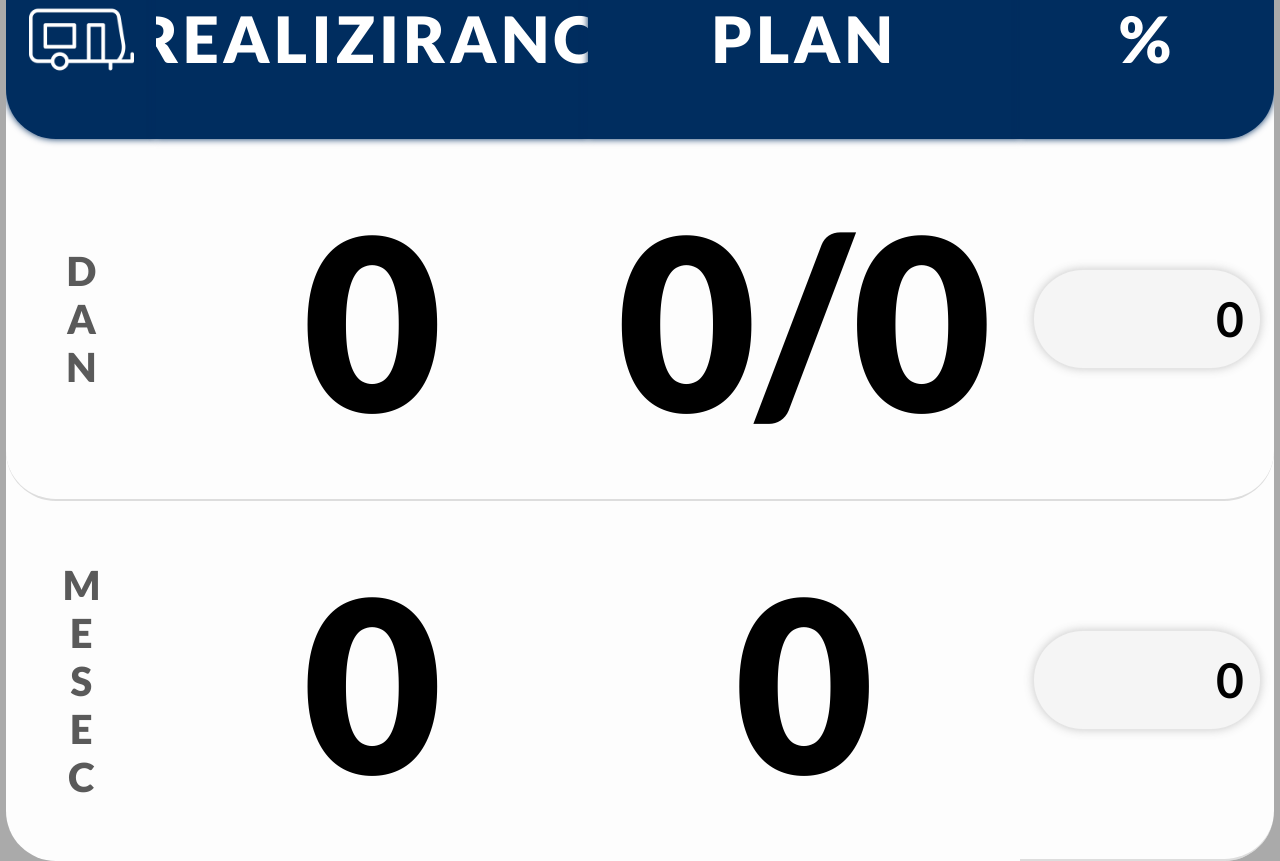
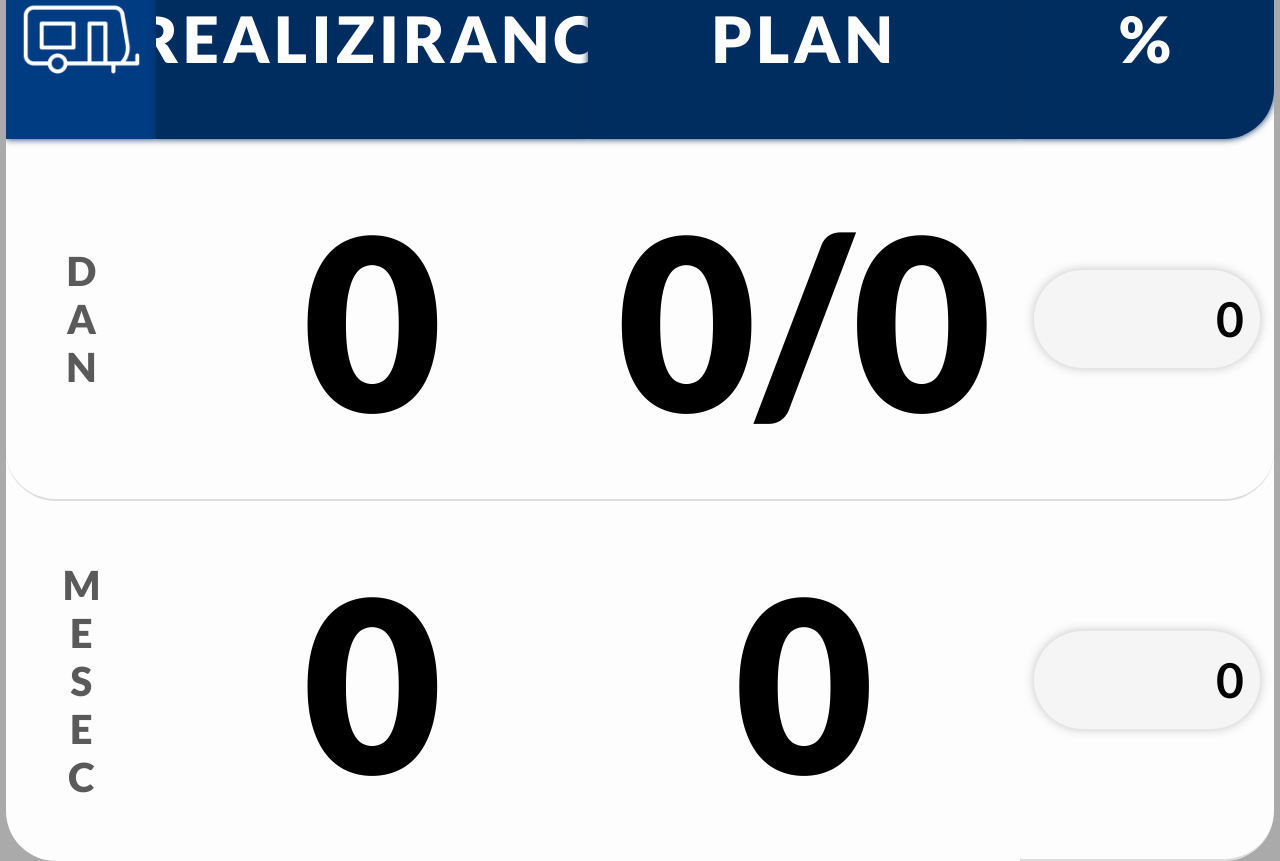
Before and after one commit to rubuz/production-counter, a React (Vite) app: page / in a window 1280 px wide. In both pictures the pointer is over the element 81 px from the left and 39 px from the top of the page. Built offline with nearby package versions, Linux system fonts and the light colour scheme; no server answers; the HTML template or start-up script is replaced by a standard one.

Commit message:
fixed button hover

```diff
--- a/src/counter.css
+++ b/src/counter.css
@@ -14,12 +14,27 @@
   left: 0;
   width: 100%;
   height: 100%;
-  background-color: rgba(0, 0, 0, 0.4);
+  background-color: rgba(0, 0, 0, 0.3);
   z-index: 888;
 }
 
 .main {
   transition: filter 0.3s;
+}
+
+.img-container {
+  cursor: pointer;
+}
+
+.img-container:hover {
+  border-radius: 0rem;
+  background-color: #003c81;
+  transition: 0.3s ease;
+}
+
+.img-container:hover img {
+  transform: scale(1.1);
+  transition: 0.3s ease;
 }
 
 .side-menu {
--- a/src/sidemenu.css
+++ b/src/sidemenu.css
@@ -13,7 +13,7 @@ a {
   color: var(--clr-text);
   font-size: 1.5rem;
   width: 100%;
-  border-bottom: 1px solid var(--clr-neutral-800);
+  /* border-bottom: 1px solid var(--clr-neutral-800); */
 }
 
 li:last-of-type > a {
```
